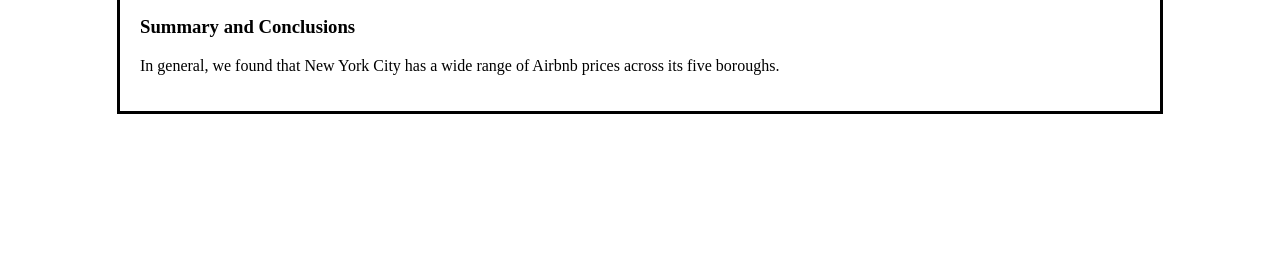
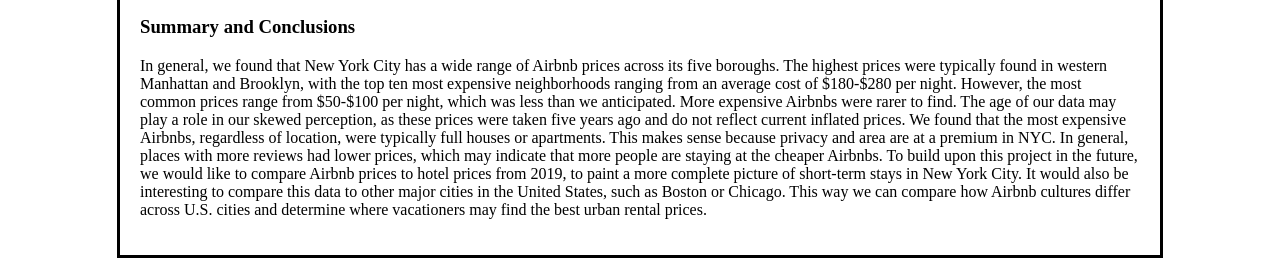
Before and after one commit to shrukumar/DS-4200-Final-Project, a plain HTML site: page index.html in a window 1280 px wide. Shown: the part 3847-4105 px from the top of the page. Before the commit the page ends 3961 px from the top, so only its background shows below. Drawn offline with Linux system fonts and the light colour scheme.

Commit message:
Update summary

```diff
--- a/index.html
+++ b/index.html
@@ -73,4 +73,6 @@
 
     <h3>Summary and Conclusions</h3>
 
-    <p>In general, we found that New York City has a wide range of Airbnb prices across its five boroughs. </p>
+    <p>In general, we found that New York City has a wide range of Airbnb prices across its five boroughs. The highest prices were typically found in western Manhattan and Brooklyn, with the top ten most expensive neighborhoods ranging from an average cost of $180-$280 per night. However, the most common prices range from $50-$100 per night, which was less than we anticipated. More expensive Airbnbs were rarer to find. The age of our data may play a role in our skewed perception, as these prices were taken five years ago and do not reflect current inflated prices. We found that the most expensive Airbnbs, regardless of location, were typically full houses or apartments. This makes sense because privacy and area are at a premium in NYC. In general, places with more reviews had lower prices, which may indicate that more people are staying at the cheaper Airbnbs.
+
+        To build upon this project in the future, we would like to compare Airbnb prices to hotel prices from 2019, to paint a more complete picture of short-term stays in New York City. It would also be interesting to compare this data to other major cities in the United States, such as Boston or Chicago. This way we can compare how Airbnb cultures differ across U.S. cities and determine where vacationers may find the best urban rental prices.</p>
```
